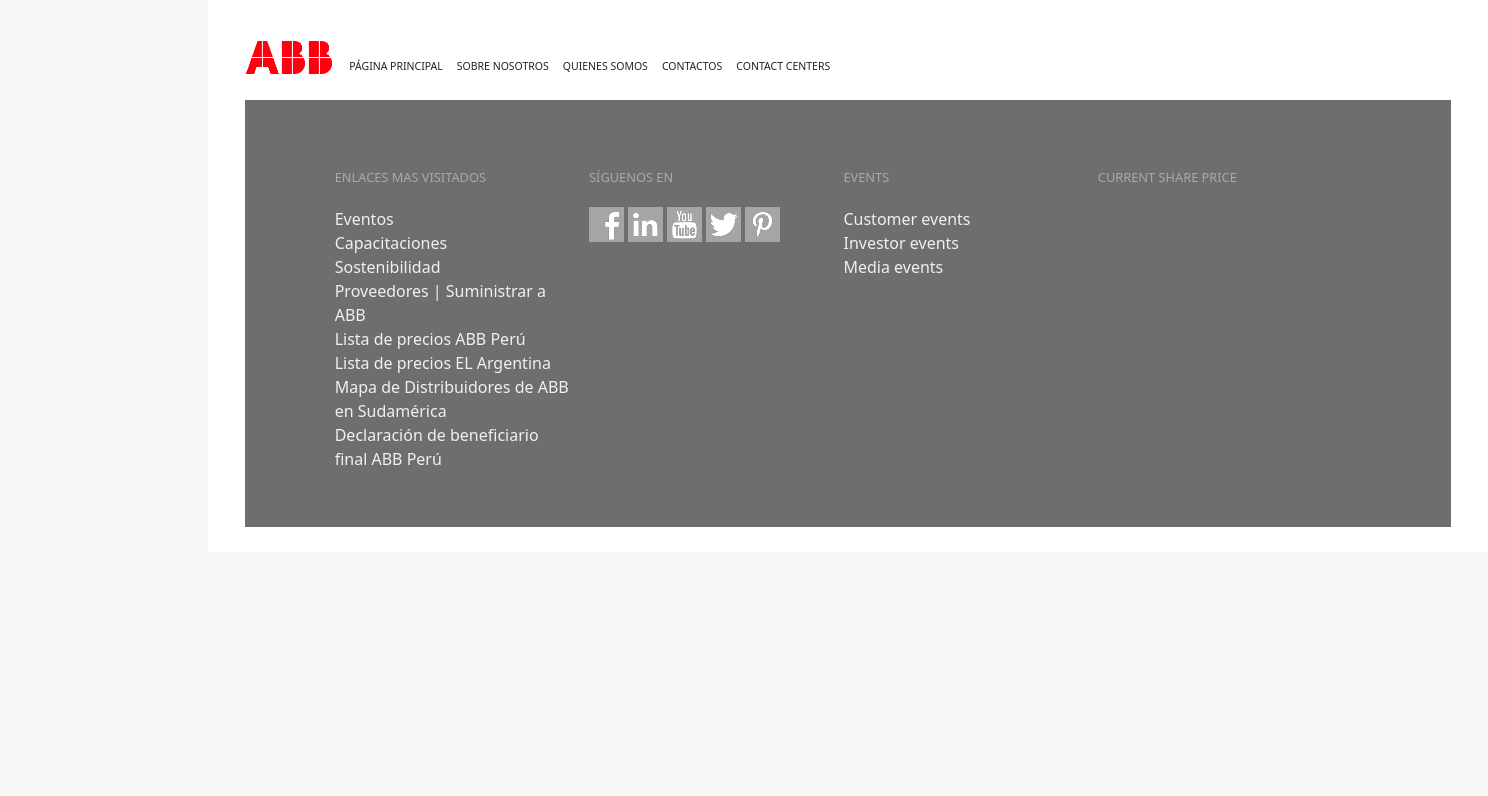
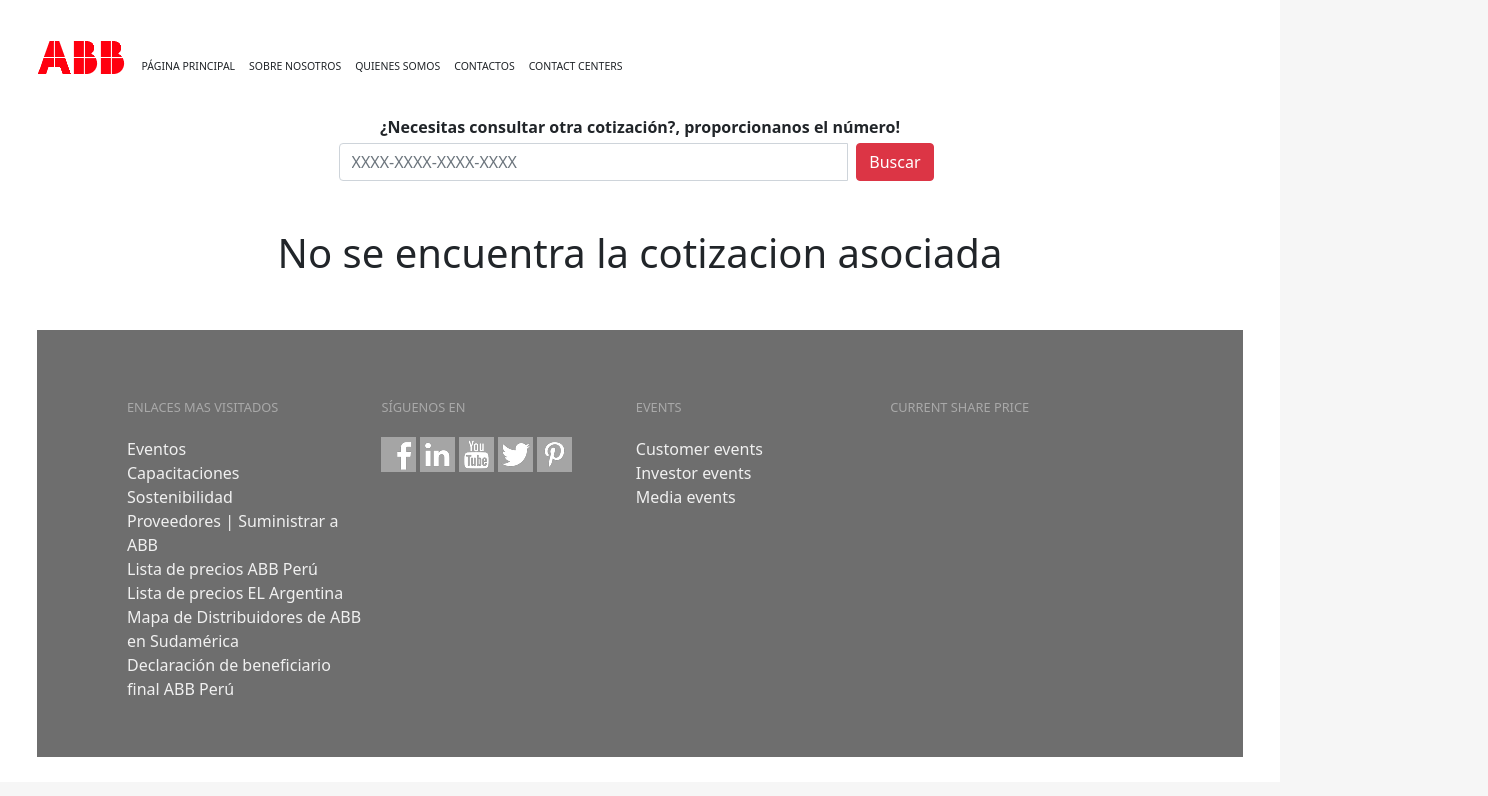
Before and after one commit to NicolasOlivaC/abb-cotizaciones, a React (Create React App) app in the folder front-end/: page /cotizacionSeg/1 in a window 1280 px wide. Shown: the top 796 px of the page, 1488 px wide, since content can reach past the window. Built offline with nearby package versions, Linux system fonts and the light colour scheme; no server answers.

Commit message:
add changes

```diff
--- a/front-end/src/App.css
+++ b/front-end/src/App.css
@@ -4,14 +4,21 @@
     height: auto;
 }
 body{
+    display: block;
+    position: relative;
     background-color: #f6f6f6;
     font-family: system-ui,-apple-system,"Segoe UI",Roboto,"Helvetica Neue",Arial,"Noto Sans","Liberation Sans",sans-serif,"Apple Color Emoji","Segoe UI Emoji","Segoe UI Symbol","Noto Color Emoji";
     /* margin-left:311.500px;
     margin-right: 311.500px; */
-    margin-left:16.225vw;
-    margin-right: 16.225vw;
-    width:1280px;
+    /* margin-left:16.225vw;
+    margin-right: 16.225vw !important;
+    width:80rem; */
     height: 100%;
+}
+
+.generalContainer{
+    width:80rem;
+    margin: auto;
 }
 
 .containerSelect{
--- a/front-end/src/App.js
+++ b/front-end/src/App.js
@@ -17,7 +17,7 @@
 
   return (
     <>
-
+      <div className="generalContainer">
         <div className="contenedor" >
 
           <Navbar />
@@ -37,6 +37,8 @@
 
 
         </div>
+      </div>
+
     </>
   );
 }
--- a/front-end/src/components/ui/form.js
+++ b/front-end/src/components/ui/form.js
@@ -43,7 +43,7 @@
                 const { numeroSeg } = received.data
                 setSeguimiento(numeroSeg)
             })
-            .catch((error) =>{
+            .catch((error) => {
                 console.log(error)
             })
     }
@@ -84,7 +84,7 @@
                     peso={{ peso, setPeso }}
                     eficiencia={{ eficiencia, setEficiencia }}
                     voltaje={{ voltaje, setVoltaje }}
-                    setSelection = {setSelection}
+                    setSelection={setSelection}
                 />
             case 2:
                 return <MotorForm3 pregunta={pregunta} setPregunta={setPregunta} />
@@ -96,7 +96,10 @@
     return (
         <div className="mt-5">
 
-            {handleComponentForm()}
+            <div className="mt-3">
+                {handleComponentForm()}
+            </div>
+
 
             <div className="contenedor3 my-5" id="flechas">
                 <button
@@ -113,7 +116,7 @@
                 </button>
             </div>
 
-            { seguimiento !== null ? <Modal seguimiento = {seguimiento}/> : <h1> </h1>}
+            {seguimiento !== null ? <Modal seguimiento={seguimiento} /> : <h1> </h1>}
 
         </div>)
 }
--- a/front-end/src/components/view/cotizacionSeg.js
+++ b/front-end/src/components/view/cotizacionSeg.js
@@ -1,5 +1,5 @@
 import React, { useState, useEffect } from 'react';
-import { useParams, Link } from "react-router-dom";
+import { useParams, Link as button } from "react-router-dom";
 import { obtainCotizationData } from '../../helpers/funcionality';
 import ContactInformation from '../ui/contactInformation';
 import FuncionalityChat from '../ui/funcionalityChat';
@@ -10,11 +10,17 @@
     const [data, setData] = useState(null)
     const [choice, setChoice] = useState(0)
     const { ID } = useParams();
-    console.log(data)
 
     useEffect(() => {
         obtainCotizationData(setData, ID)
     }, [])
+
+    const [myinput, setInput] = useState('');
+    console.log(myinput)
+
+    const handleChange = (e) => {
+        setInput(e.target.value)
+    }
 
     const handleSelect = () => {
         switch (choice) {
@@ -29,16 +35,17 @@
                 break;
         }
     }
+    console.log(data)
 
-    if (data) {
+    if (data !== null && data !== "error") {
         return (<>
 
             <div className="d-flex flex-column mx-auto w-50 mt-5 ">
                 <label className="text-center mt-4"><strong>¿Necesitas consultar otra cotización?, proporcionanos el número!</strong></label>
                 <div className="input-group mt-1">
-                    <input type="text" className="form-control" placeholder="XXXX-XXXX-XXXX-XXXX" />
+                    <input type="text" className="form-control" value={myinput} onChange={handleChange} placeholder="XXXX-XXXX-XXXX-XXXX" />
                     <div className="input-group-append mx-2">
-                        <Link className="btn btn-danger" to={`/demo/`}>Buscar</Link>
+                        <button className="btn btn-danger" onClick={() => obtainCotizationData(setData, myinput)}>Buscar</button>
                     </div>
                 </div>
             </div>
@@ -47,7 +54,7 @@
                 <div className="d-flex justify-content-center mt-3 ">
                     <div className="d-flex flex-column text-center horizontal1" >
                         <label> <strong>Número de seguimiento</strong> </label>
-                        <label> {ID} </label>
+                        <label> {data[0].id_cotizacion} </label>
                     </div>
 
                     {/* <div className="d-flex flex-column text-center hello">
@@ -110,10 +117,22 @@
 
     else {
         return (
+            <div className="mt-1 text-center">
 
-            <>
-                {data === null ? <h1>Loading...</h1> : <h1>No se encuentra la cotizacion: {ID}</h1>}
-            </>
+                <div className="d-flex flex-column mx-auto w-50 mt-5 ">
+                    <label className="text-center mt-4"><strong>¿Necesitas consultar otra cotización?, proporcionanos el número!</strong></label>
+                    <div className="input-group mt-1">
+                        <input type="text" className="form-control" value={myinput} onChange={handleChange} placeholder="XXXX-XXXX-XXXX-XXXX" />
+                        <div className="input-group-append mx-2">
+                            <button className="btn btn-danger" onClick={() => obtainCotizationData(setData, myinput)}>Buscar</button>
+                        </div>
+                    </div>
+                </div>
+
+                <div className="my-5">
+                    {data === null ? <h1>Loading...</h1> : <h1>No se encuentra la cotizacion asociada</h1>}
+                </div>
+            </div>
 
         )
     }
--- a/front-end/src/components/view/pmCotizacion.js
+++ b/front-end/src/components/view/pmCotizacion.js
@@ -48,7 +48,7 @@
     else {
         return (
             <div className="my-5 border bg-light px-3">
-                <h5 className="mt-5">Solicitud de cotización - Fecha de ingreso: {data[0]?.fecha_ingreso} - Última actualización: 29/11/2021 21:03:20</h5>
+                <h5 className="mt-5">Solicitud de cotización - Fecha de ingreso: {data[0]?.fecha_ingreso} - Última actualización: {data[0].fecha_update}</h5>
                 <h5 id="myEstado">Estado: {data[0]?.estado}</h5>
                 <div className="divisor ">
                     <div className="w-50 h-auto ">
--- a/front-end/src/helpers/funcionality.js
+++ b/front-end/src/helpers/funcionality.js
@@ -34,10 +34,11 @@
 const obtainCotizationData = (setData, ID) => {
     axios.get(`${local}/obtainDataCotizacion`, { params: { ID: ID } })
         .then((received) => {
+            console.log(received)
             setData([received.data[0], received.data[1], received.data[2]])
         })
         .catch(error => {
-            setData({ message: error.response.data.error })
+            setData("error")
         })
 }
 
```
Also changed, not shown: 1 other file (tests, documents, lock files or other folders). Lines whose indentation alone changed are shown as unchanged.
